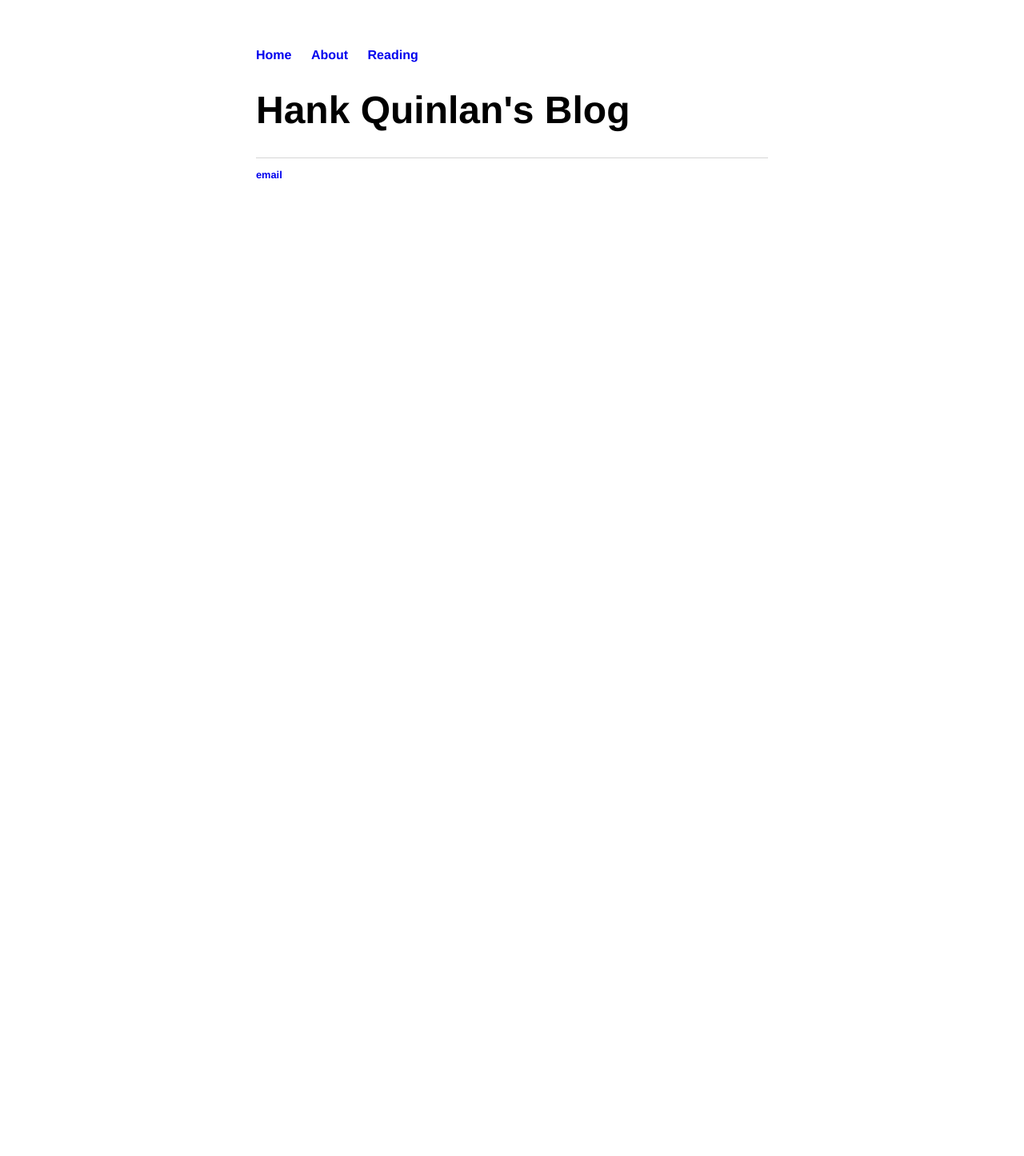
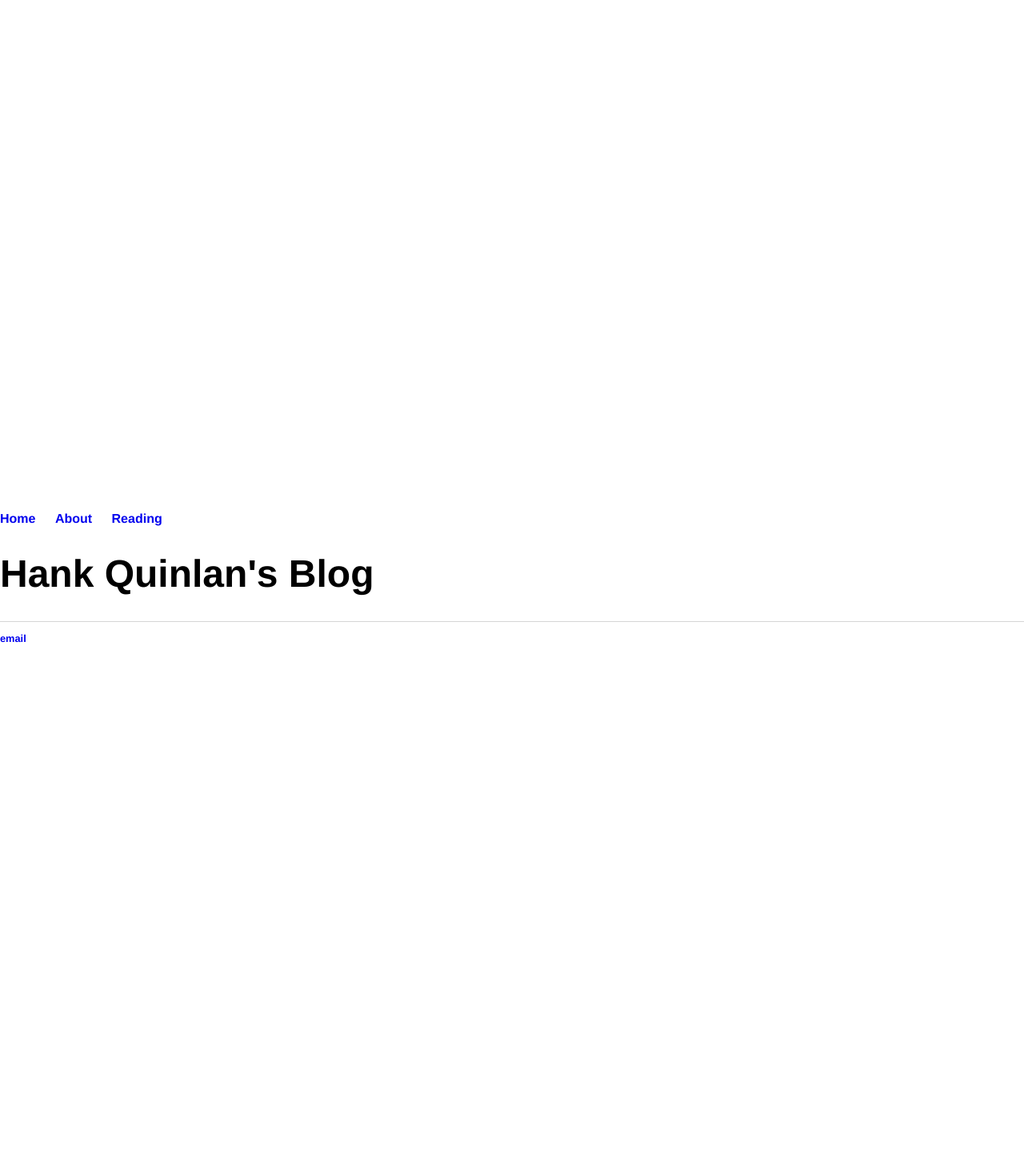
Before and after one commit to ved-mohan/ved-mohan.github.io, a Jekyll site: the page built from reads/index.html, in a window 1280 px wide. Shown: the whole page at 80% size. Built offline with Jekyll 4.4.1, drawn with Linux system fonts in a browser that asks for light colours; before the commit the page ends 900 px from its top, so only the background shows below that.

Commit message:
Functionality: css sizing changes Comments:

```diff
--- a/css/main.css
+++ b/css/main.css
@@ -1,6 +1,6 @@
 body {
-    margin: 60px auto;
-    width: 50%;
+    margin: 50% auto;
+    width: auto;
 }
 nav ul, footer ul {
     font-family:'Helvetica', 'Arial', 'Sans-Serif';
```
